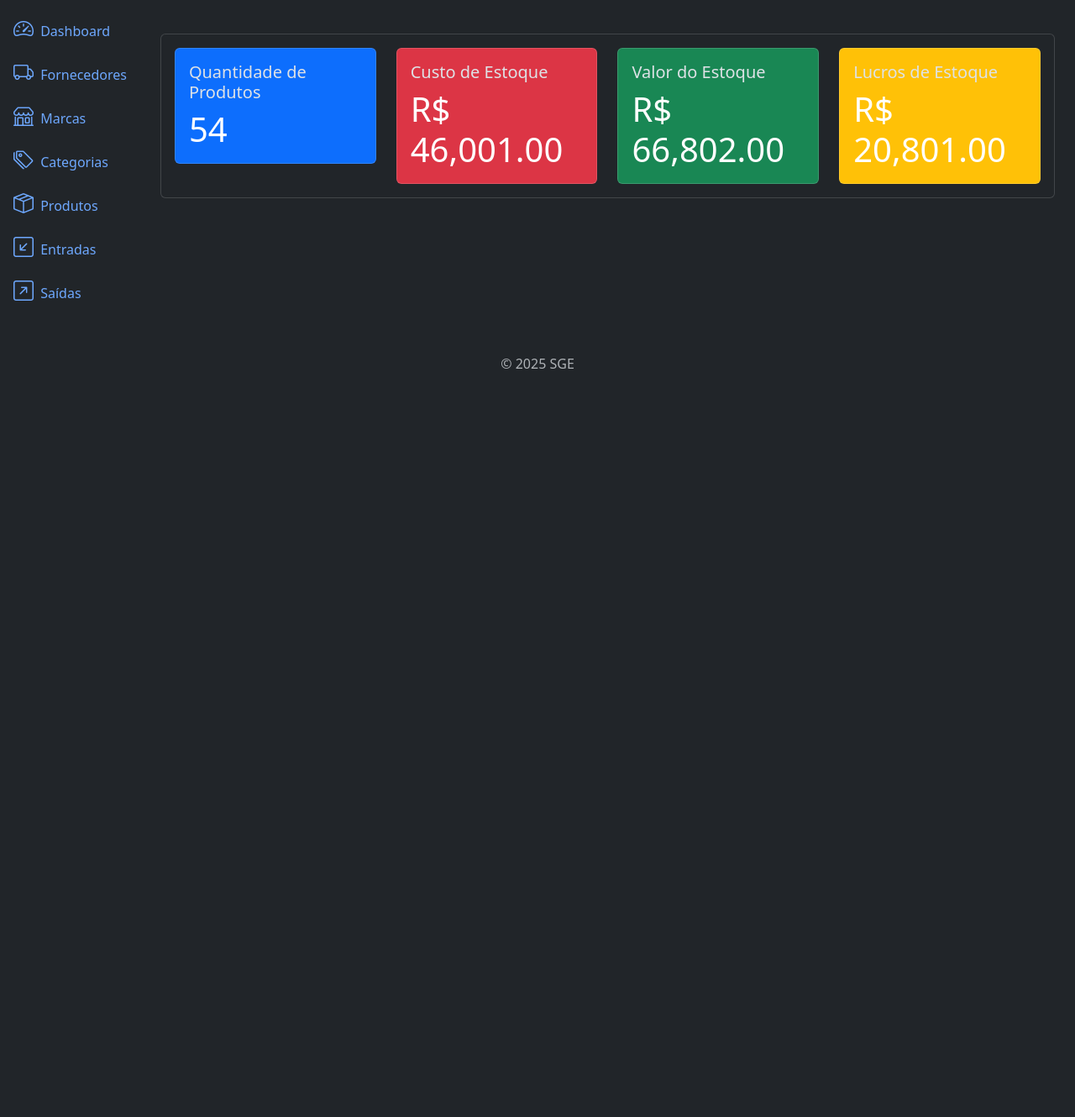
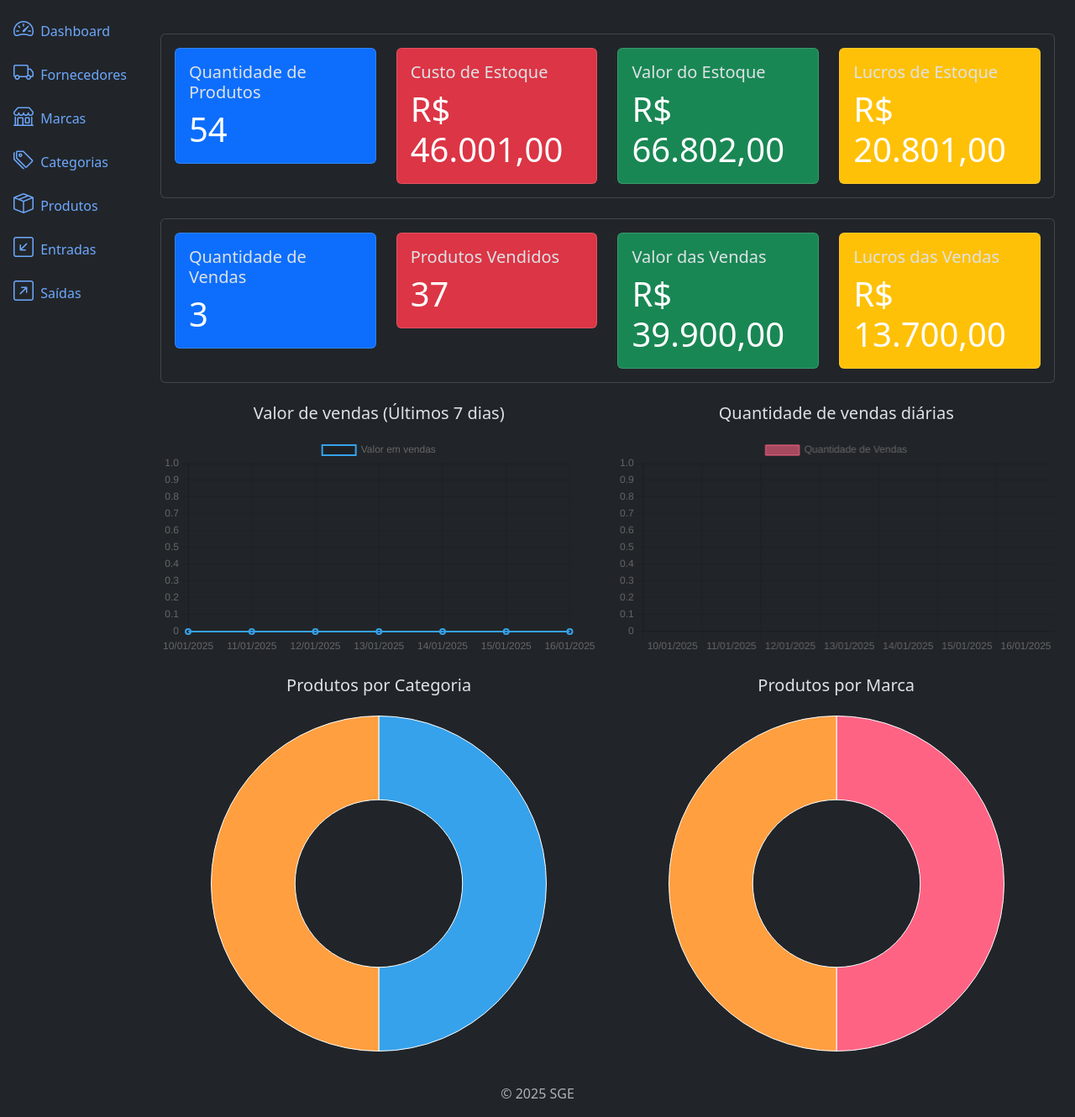
Before and after one commit to MarcioLucas22/sge-django, a Django app: page / in a window 1280 px wide. Shown: the part 56-1386 px from the top of the page at 84% size. Before the commit the page ends 495 px from the top, so only its background shows below. Run offline with Django 5.2, Linux system fonts and the light colour scheme; data comes from the database, SQL or seed files in the repository.

Commit message:
build charts

```diff
--- a/app/settings.py
+++ b/app/settings.py
@@ -110,7 +110,7 @@
 # Internationalization
 # https://docs.djangoproject.com/en/5.1/topics/i18n/
 
-LANGUAGE_CODE = 'en-us'
+LANGUAGE_CODE = 'pt-br'
 
 TIME_ZONE = 'UTC'
 
--- /dev/null
+++ b/app/templates/components/_sales_metrics.html
@@ -0,0 +1,38 @@
+<div class="card mt-4">
+      <div class="card-body">
+            <div class="row">
+                  <div class="col-md-3">
+                        <div class="card bg-primary">
+                              <div class="card-body">
+                                    <h5 class="card-title">Quantidade de Vendas</h5>
+                                    <p class="card-text text-white font-weight-bold display-6">{{ sales_metrics.total_sales }}</p>
+                              </div>
+                        </div>
+                  </div>
+                  <div class="col-md-3">
+                        <div class="card bg-danger">
+                              <div class="card-body">
+                                    <h5 class="card-title">Produtos Vendidos</h5>
+                                    <p class="card-text text-white font-weight-bold display-6">{{ sales_metrics.total_products_sold }}</p>
+                              </div>
+                        </div>
+                  </div>
+                  <div class="col-md-3">
+                        <div class="card bg-success">
+                              <div class="card-body">
+                                    <h5 class="card-title">Valor das Vendas</h5>
+                                    <p class="card-text text-white font-weight-bold display-6">R$ {{ sales_metrics.total_sales_value }}</p>
+                              </div>
+                        </div>
+                  </div>
+                  <div class="col-md-3">
+                        <div class="card bg-warning">
+                              <div class="card-body">
+                                    <h5 class="card-title">Lucros das Vendas</h5>
+                                    <p class="card-text text-white font-weight-bold display-6">R$ {{ sales_metrics.total_sales_profit }}</p>
+                              </div>
+                        </div>
+                  </div>
+            </div>
+      </div>
+</div>
--- a/app/templates/home.html
+++ b/app/templates/home.html
@@ -5,5 +5,134 @@
 {% endblock %}
 
 {% block content %}
-      {% include 'components/_product_metrics.html' %}
+{% include 'components/_product_metrics.html' %}
+{% include 'components/_sales_metrics.html' %}
+
+<script src="https://cdn.jsdelivr.net/npm/chart.js"></script>
+
+<div class="row mt-4 justify-content-center">
+      <div class="col-md-6 text-center">
+            <h5 class="text-center mb-3">Valor de vendas (Últimos 7 dias)</h5>
+            <canvas id="dailySalesChart"></canvas>
+      </div>
+      <div class="col-md-6 text-center">
+            <h5 class="text-center mb-3">Quantidade de vendas diárias</h5>
+            <canvas id="dailySalesQuantityChart"></canvas>
+      </div>
+</div>
+
+<script>
+      document.addEventListener("DOMContentLoaded", function () {
+            var dailySalesData = JSON.parse('{{ daily_sales_data|safe }}');
+            var dailySalesQuantityData = JSON.parse('{{ daily_sales_quantity_data|safe }}');
+
+            var ctxDailySales = document.getElementById('dailySalesChart').getContext('2d');
+            var dailySalesChart = new Chart(ctxDailySales, {
+                  type: 'line',
+                  data: {
+                        labels: dailySalesData.dates,
+                        datasets: [{
+                              label: 'Valor em vendas',
+                              data: dailySalesData.values,
+                              fill: false,
+                              borderColor: 'rgba(54, 162, 235, 1)',
+                              borderWidth: 2,
+                              tension: 0.5
+                        }]
+                  },
+                  options: {
+                        scales: {
+                              y: {
+                                    beginAtZero: true
+                              }
+                        }
+                  }
+            });
+
+            var ctxDailySalesQuantity = document.getElementById('dailySalesQuantityChart').getContext('2d');
+            var dailySalesQuantityChart = new Chart(ctxDailySalesQuantity, {
+                  type: 'bar',
+                  data: {
+                        labels: dailySalesQuantityData.dates,
+                        datasets: [{
+                              label: 'Quantidade de Vendas',
+                              data: dailySalesQuantityData.values,
+                              backgroundColor: 'rgba(255, 99, 132, 0.6)',
+                              borderColor: 'rgba(255, 99, 132, 1)',
+                              borderWidth: 1
+                        }]
+                  },
+                  options: {
+                        scales: {
+                              y: {
+                                    beginAtZero: true
+                              }
+                        }
+                  }
+            });
+      });
+</script>
+<!----------------------------------------------------------------------------------------------------->
+<!----------------------------------------------------------------------------------------------------->
+<div class="row mt-4 justify-content-center">
+      <div class="col-md-6 text-center">
+            <h5 class="text-center mb-3">Produtos por Categoria</h5>
+            <div class="mb-4"></div>
+            <div class="embed-responsive embed-responsive-1by1" style="width: 400px; display: inline-block;">
+                  <canvas id="productByCategoryChart" class="embed-responsive-item"></canvas>
+            </div>
+      </div>
+      <div class="col-md-6 text-center">
+            <h5 class="text-center mb-3">Produtos por Marca</h5>
+            <div class="mb-4"></div>
+            <div style="width: 400px; display: inline-block;">
+                  <canvas id="productByBrandChart" class="embed-responsive-item"></canvas>
+            </div>
+      </div>
+</div>
+
+<script>
+      document.addEventListener("DOMContentLoaded", function () {
+            var productCountByCategory = JSON.parse('{{ product_count_by_category|safe }}');
+            var productCountByBrand = JSON.parse('{{ product_count_by_brand|safe }}');
+
+            var ctxCategory = document.getElementById('productByCategoryChart').getContext('2d');
+            var productByCategoryChart = new Chart(ctxCategory, {
+                  type: 'doughnut',
+                  data: {
+                        labels: Object.keys(productCountByCategory),
+                        datasets: [{
+                              data: Object.values(productCountByCategory),
+                              borderWidth: 1
+                        }]
+                  },
+                  options: {
+                        plugins: {
+                              legend: {
+                                    display: false
+                              },
+                        }
+                  }
+            });
+
+            var ctxBrand = document.getElementById('productByBrandChart').getContext('2d');
+            var productByBrandChart = new Chart(ctxBrand, {
+                  type: 'doughnut',
+                  data: {
+                        labels: Object.keys(productCountByBrand),
+                        datasets: [{
+                              data: Object.values(productCountByBrand),
+                              borderWidth: 1
+                        }]
+                  },
+                  options: {
+                        plugins: {
+                              legend: {
+                                    display: false
+                              },
+                        }
+                  }
+            });
+      });
+</script>
 {% endblock %}
--- a/app/views.py
+++ b/app/views.py
@@ -1,10 +1,22 @@
+import json
 from django.shortcuts import render
 from . import metrics
 
 def home(request):
       product_metrics = metrics.get_product_metrics()
+      sales_metrics = metrics.get_sales_metrics()
+      daily_sales_data = metrics.get_daily_sales_data()
+      daily_sales_quantity_data = metrics.get_daily_sales_quantity_data()
+      product_count_by_category = metrics.get_product_count_by_category()
+      product_count_by_brand = metrics.get_product_count_by_brand()
 
       context = {
-            'product_metrics': product_metrics
+            'product_metrics': product_metrics,
+            'sales_metrics': sales_metrics,
+            'daily_sales_data': json.dumps(daily_sales_data), # Precisa converter para JSON pq o javascript não entende dicionário, apenas JSON
+            'daily_sales_quantity_data': json.dumps(daily_sales_quantity_data),
+            'product_count_by_category': json.dumps(product_count_by_category),
+            'product_count_by_brand': json.dumps(product_count_by_brand),
       }
+
       return render(request, 'home.html', context)
--- a/outflows/templates/outflow_list.html
+++ b/outflows/templates/outflow_list.html
@@ -6,6 +6,8 @@
 
 {% block content %}
     <h3 class="display-6">Saídas</h3>
+    {% include 'components/_sales_metrics.html' %}
+    <div class="mb-3"></div>
     <div class="row mb-3">
         <div class="col-md-6">
             <form method="get" action="{%  url 'outflow_list' %}">
--- a/products/templates/product_list.html
+++ b/products/templates/product_list.html
@@ -6,6 +6,8 @@
 
 {% block content %}
     <h3 class="display-6">Produtos</h3>
+    {% include 'components/_product_metrics.html' %}
+    <div class="mb-3"></div>
     <div class="row mb-3">
         <div class="col-md-6">
             <form method="get" action="{%  url 'product_list' %}">
--- a/products/views.py
+++ b/products/views.py
@@ -3,6 +3,7 @@
 from django.urls import reverse_lazy
 from categories.models import Category
 from brands.models import Brand
+import app.metrics as metrics
 
 class ProductListView(ListView):
     model = models.Products
@@ -33,8 +34,10 @@
 
     def get_context_data(self, **kwargs):
         context = super().get_context_data(**kwargs) # Pegando o contexto original
+        product_metrics = metrics.get_product_metrics()
         context['categories'] = Category.objects.all()
         context['brands'] = Brand.objects.all()
+        context['product_metrics'] = product_metrics
         return context
 
 
```
Also changed, not shown: app/metrics.py (+61 -0 lines), outflows/views.py (+7 -0 lines).
